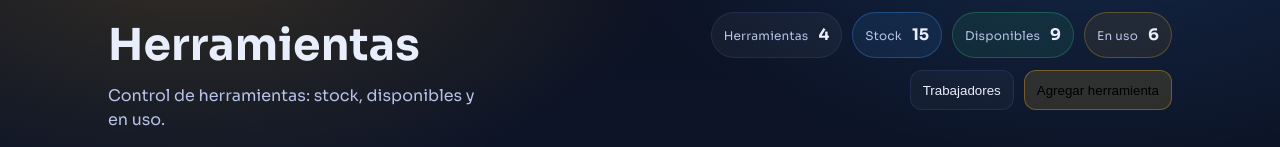
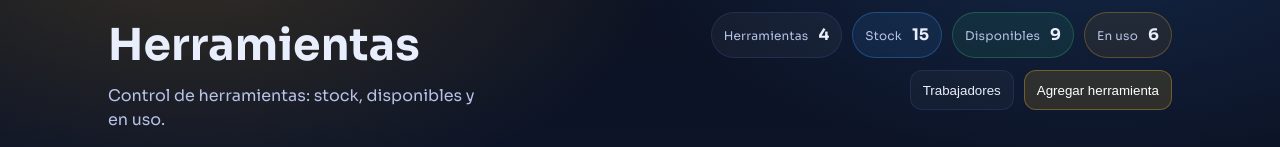
Before and after one commit to Alexistodj124/MisterCheckFrontEnd, a React (Vite) app: page /herramientas in a window 1280 px wide. Shown: the part 141-288 px from the top of the page. Built offline with nearby package versions, Linux system fonts and the light colour scheme.

Commit message:
Botones narajas con letras blancas

```diff
--- a/src/index.css
+++ b/src/index.css
@@ -51,6 +51,7 @@ a{ color:inherit; text-decoration:none; }
 }
 
 .btn{ background: rgba(240,180,41,.14); border-color: rgba(240,180,41,.35); }
+.btn{ color: #ffffff; }
 .btn:hover{ transform: translateY(-1px); background: rgba(240,180,41,.18); }
 
 .btnGhost{ background: rgba(255,255,255,.03); color: var(--text); }
```
